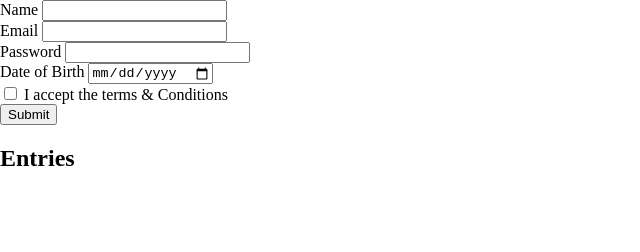
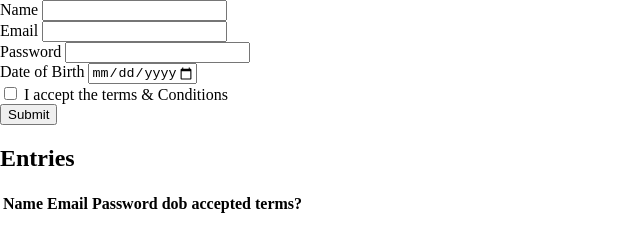
Before and after one commit to ShrujanaReddy/wd101, a plain HTML site: page index.html in a window 1280 px wide. Shown: the whole page, without its empty margins (0-640 px from the left). Drawn offline with Linux system fonts and the light colour scheme.

Commit message:
Update index.html

```diff
--- a/index.html
+++ b/index.html
@@ -40,7 +40,7 @@
     <h2 class="text-3xl text-center font-bold leading-tight">Entries</h2>
     <div class="divide-y divide-gray-300/50" id="user-entries"></div>
 </div>
-<script src="val.js"></script>
+<script src="index.js"></script>
 </body>
 
 </html>
```
